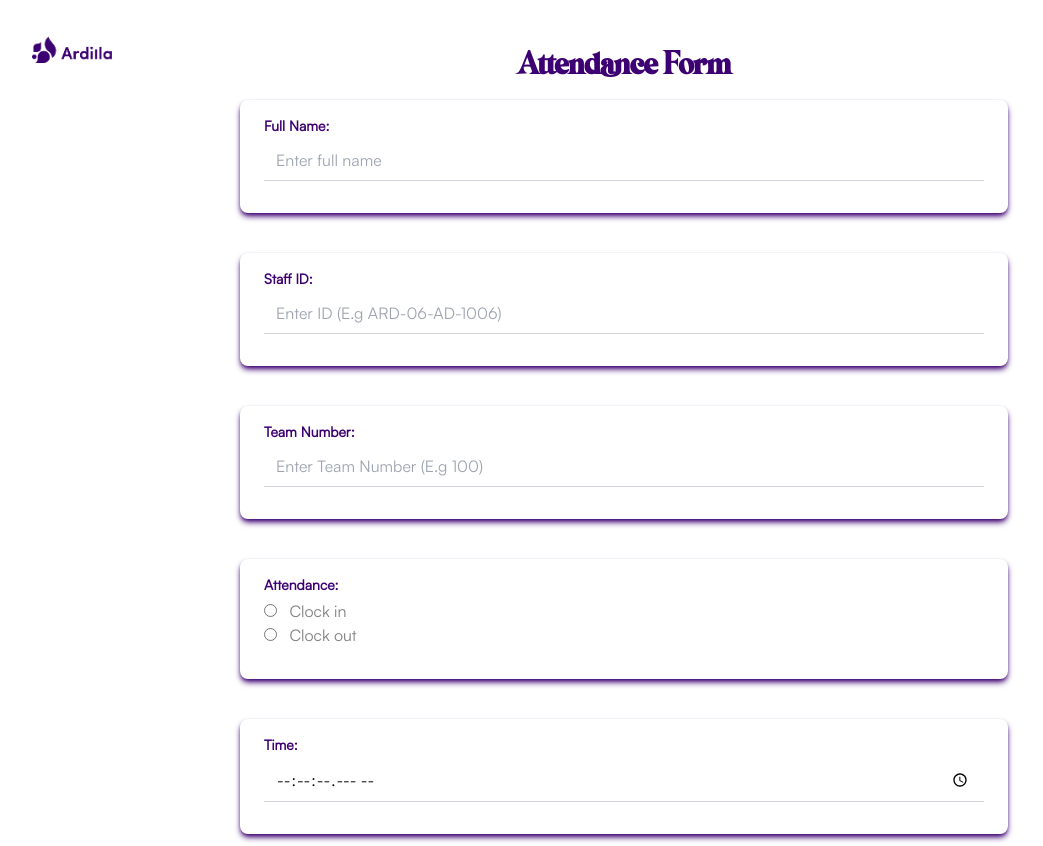
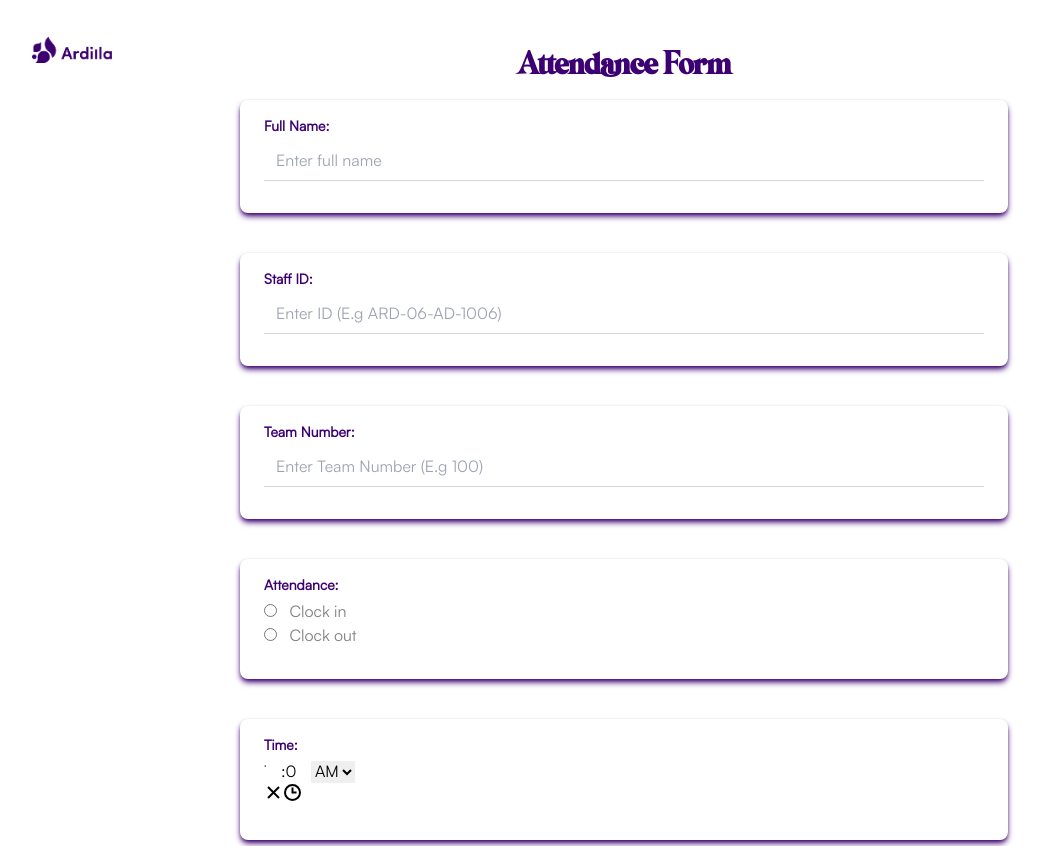
Before and after one commit to orlamee/attendance-form, a Next.js app: page / in a window 1280 px wide. Shown: the top 846 px of the page, without its empty margins (16-1059 px from the left). Built offline with nearby package versions, Linux system fonts and the light colour scheme.

Commit message:
Add react-time-picker and update select options

```diff
--- a/package.json
+++ b/package.json
@@ -14,7 +14,8 @@
     "react": "^18",
     "react-datepicker": "^4.25.0",
     "react-dom": "^18",
-    "react-interactions": "^0.0.8"
+    "react-interactions": "^0.0.8",
+    "react-time-picker": "^6.6.0"
   },
   "devDependencies": {
     "@types/node": "^20",
--- a/src/app/closure/page.tsx
+++ b/src/app/closure/page.tsx
@@ -112,12 +112,12 @@ export default function Home() {
           </label>
           <select
         id="dropdow"
-        className="border border-gray-300 px-3 py-2 rounded-md w-full focus:outline-none focus:ring-blue-500 focus:border-blue-500"
+        className="border border-gray-300 px-3 py-2 rounded-md w-full focus:outline-none focus:ring-[#3D0072] focus:border-[#3D0072]"
       >
         <option value="" disabled>
           Choose an option
         </option>
-        <option value="option1">Loans</option>
+        <option value="option1" className='text-[#3D0072]'>Loans</option>
         <option value="option2">Saving</option>
         <option value="option3">POF</option>
         <option value="option4">Assets Finacing</option>
@@ -136,7 +136,7 @@ export default function Home() {
           </label>
           <select
         id="dropdown"
-        className="border border-gray-300 px-3 py-2 rounded-md w-full focus:outline-none focus:ring-blue-500 focus:border-blue-500"
+        className="border border-gray-300 bg-white px-3 py-2 rounded-md w-full focus:outline-none focus:ring-[#3D0072] focus:border-[#3D0072]"
       >
         <option value="" disabled>
           Choose an option
@@ -175,7 +175,7 @@ export default function Home() {
           <label htmlFor="time" className="block text-sm font-bold text-[#3D0072] mb-1">
           Upload Proof of Payment (Receipt):
           </label>
-          <div className="flex items-center">
+          <div className="flex mt-5 items-center">
         <label
           htmlFor="fileInput"
           className="border-gray cursor-pointer bg-white text-[#3D0072] w-full text-center py-2 px-40 rounded-md transition duration-300 hover:bg-[#3D0072] hover:text-white border border-[#3D0072]]"
--- a/src/app/page.tsx
+++ b/src/app/page.tsx
@@ -1,6 +1,18 @@
+"use client";
 import Image from "next/image";
 import logo from "../images/Ardilla-logo-white.png";
+import React from "react";
+import TimePicker from 'react-time-picker';
+import { useState } from "react";
 export default function Home() {
+  const [selectedTime, setSelectedTime] = useState(new Date());
+
+  const [attendanceType, setAttendanceType] = useState(null);
+
+  const handleRadioChange = (value) => {
+    setAttendanceType((prevValue) => (prevValue === value ? null : value));
+  };
+
   return (
     <div className="min-h-screen py-12 px-4 sm:px-6 lg:px-8">
       <div className="absolute left-6 top-0 p-6">
@@ -90,6 +102,8 @@ export default function Home() {
                 type="radio"
                 name="clockin" // Give the radio buttons in the same group the same name
                 value="Clock In"
+                checked={attendanceType === 'Clock In'}
+                  onChange={() => handleRadioChange('Clock In')}
               />
               <span style={{ color: "gray" }}> Clock in</span>
             </label>
@@ -99,6 +113,8 @@ export default function Home() {
                 type="radio"
                 name="clockout" // Give the radio buttons in the same group the same name
                 value="Clock Out"
+                checked={attendanceType === 'Clock Out'}
+                onChange={() => handleRadioChange('Clock Out')}
               />
               <span style={{ color: "gray" }}> Clock out </span>
             </label>
@@ -115,13 +131,13 @@ export default function Home() {
             >
               Time:
             </label>
-            <input
-              id="time"
-              type="time"
-              step="0.01"
-              placeholder="Enter Time (E.g 8:00am)"
-              className="border-b border-gray-300 px-3 py-2 w-full focus:outline-none focus:ring-[#3D0072] focus:border-[#3D0072]"
+            <label>
+            <TimePicker
+              onChange={(time) => setSelectedTime(time)}
+              value={selectedTime}
+              className=" "
             />
+            </label>
           </div>
         </div>
       </div>
```
Also changed, not shown: 1 other file (tests, documents, lock files or other folders).
